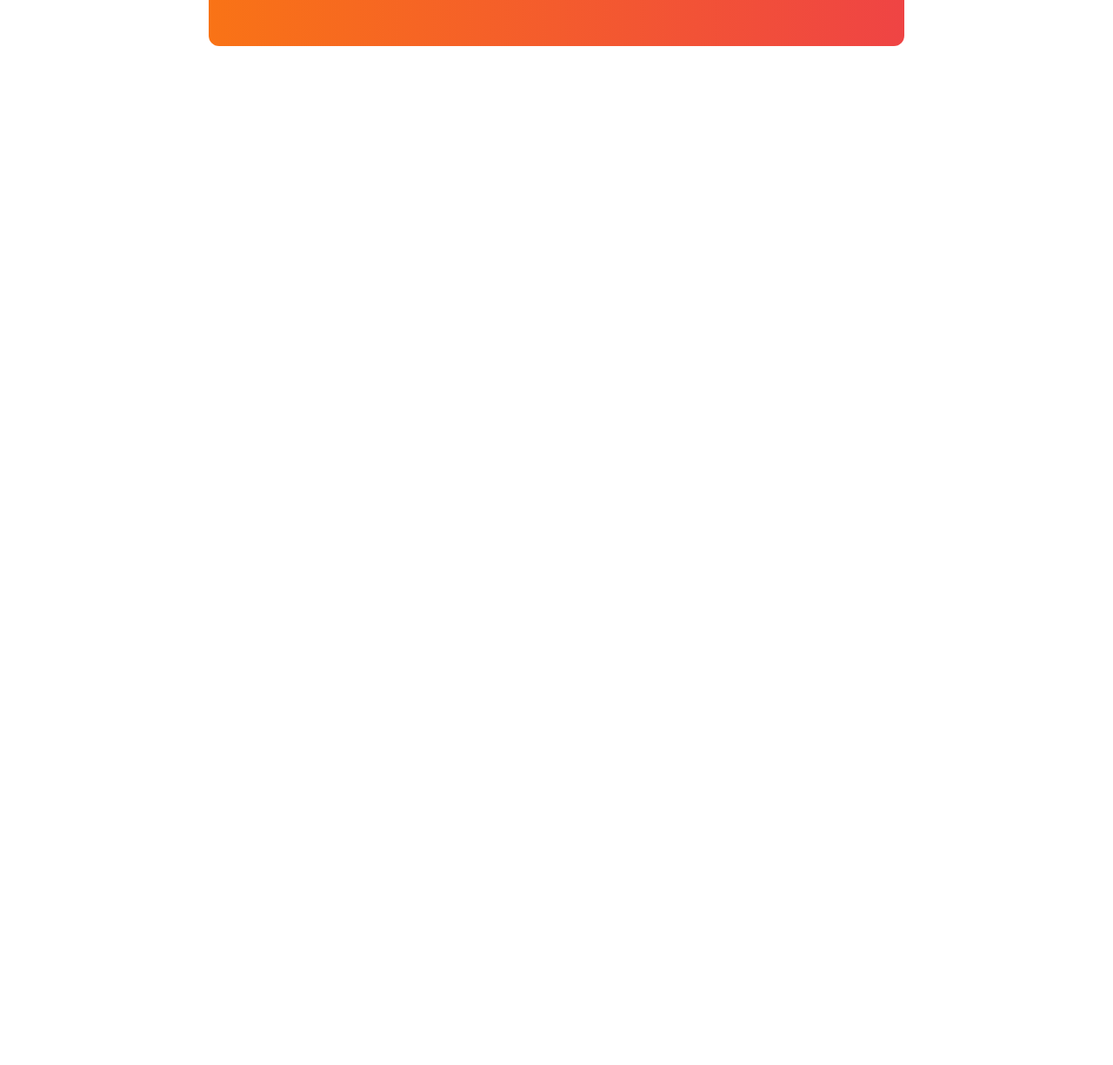
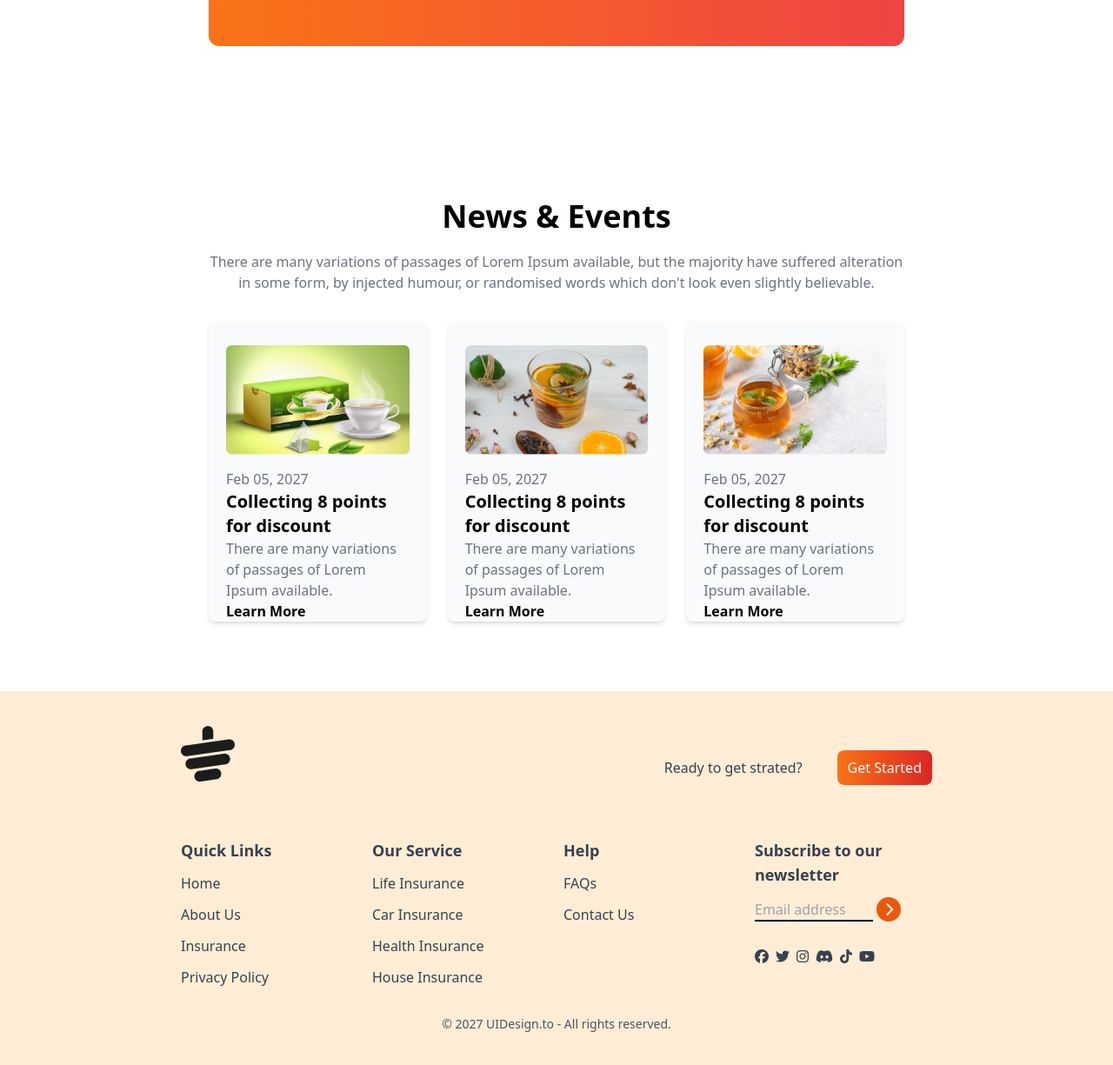
Before and after one commit to sazal25/tea-house-with-tailwind, a plain HTML site: page index.html in a window 1280 px wide. Shown: the part 2500-3725 px from the top of the page at 87% size. Before the commit the page ends 2649 px from the top, so only its background shows below. Drawn offline with nearby package versions, Linux system fonts and the light colour scheme.

Commit message:
footer section done

```diff
--- a/index.html
+++ b/index.html
@@ -207,8 +207,149 @@
             </div>
         </div>
       </section>
+
+      <!-- News section -->
+       <section class="py-8 lg:py-20">
+        <!-- text section -->
+          <div class="text-center mb-8">
+            <h1 class="font-bold text-4xl mb-5">News & Events</h1>
+            <p class="text-gray-500 mx-auto">There are many variations of passages of Lorem Ipsum available, but the majority have suffered alteration in some form, by injected humour, or randomised words which don't look even slightly believable. </p>
+          </div>
+
+          <!-- card section -->
+          <div class="grid grid-cols-1 md:grid-cols-2 lg:grid-cols-3 text-left gap-6">
+              <!-- card -->
+
+              <div class="rounded-lg shadow-md bg-gray-50 overflow-hidden px-5">
+                <img class="mx-auto pt-7" src="images/news-1.png" alt="">
+               <div class="pt-4">
+                <p class="text-gray-500">Feb 05, 2027</p>
+                <h3 class="font-bold text-xl">Collecting 8 points for discount</h3>
+                <p class="text-gray-500">There are many variations of passages of Lorem Ipsum available.</p>
+                <p class="font-bold text-base">Learn More</p>
+               </div>
+              </div>
+
+              <div class="rounded-lg shadow-md bg-gray-50 overflow-hidden px-5">
+                <img class="mx-auto pt-7" src="images/news-2.png" alt="">
+               <div class="pt-4">
+                <p class="text-gray-500">Feb 05, 2027</p>
+                <h3 class="font-bold text-xl">Collecting 8 points for discount</h3>
+                <p class="text-gray-500">There are many variations of passages of Lorem Ipsum available.</p>
+                <p class="font-bold text-base">Learn More</p>
+               </div>
+              </div>
+
+              <div class="rounded-lg shadow-md bg-gray-50 overflow-hidden px-5">
+                <img class="mx-auto pt-7" src="images/news-3.png" alt="">
+               <div class="pt-4">
+                <p class="text-gray-500">Feb 05, 2027</p>
+                <h3 class="font-bold text-xl">Collecting 8 points for discount</h3>
+                <p class="text-gray-500">There are many variations of passages of Lorem Ipsum available.</p>
+                <p class="font-bold text-base">Learn More</p>
+               </div>
+              </div>
+
+
+                </div>
+               </div>
+          </div>
+       </section>
   </main>
-  <footer></footer>
+  <footer class="bg-orange-100 text-gray-700 py-10 px-4 md:px-16">
+    <div class="w-9/12 mx-auto">
+      <!-- logo -->
+       <div class="justify-between flex mb-8">
+        <img class="mb-8" src="./images/cup.png" alt="">
+
+        <div class="flex items-center gap-10">
+          <h4>Ready to get strated?</h4>
+          <button class="text-white bg-gradient-to-r from-orange-500 to-red-600 px-3 py-2 rounded-lg">Get Started</button>
+        </div>
+       </div>
+
+       <!-- Link -->
+        <div class="grid grid-cols-1 md:grid-cols-2 lg:grid-cols-4 gap-4">
+
+          <!-- first column -->
+          <div>
+            <h3 class="font-semibold text-lg mb-3">Quick Links</h3>
+            <ul class="space-y-3">
+              <li>
+                <a class="hover:text-orange-500" href="#">Home</a>
+              </li>
+              <li>
+                <a class="hover:text-orange-500" href="#">About Us</a>
+              </li>
+              <li>
+                <a class="hover:text-orange-500" href="#">Insurance</a>
+              </li>
+              <li>
+                <a class="hover:text-orange-500" href="#">Privacy Policy</a>
+              </li>
+            </ul>
+          </div>
+
+          <!-- second column -->
+          <div>
+            <h3 class="font-semibold text-lg mb-3">Our Service</h3>
+            <ul class="space-y-3">
+              <li>
+                <a class="hover:text-orange-500" href="#">Life Insurance</a>
+              </li>
+              <li>
+                <a class="hover:text-orange-500" href="#">Car Insurance</a>
+              </li>
+              <li>
+                <a class="hover:text-orange-500" href="#">Health Insurance</a>
+              </li>
+              <li>
+                <a class="hover:text-orange-500" href="#">House Insurance</a>
+              </li>
+            </ul>
+          </div>
+
+          <!-- third column -->
+
+          <div>
+            <h3 class="font-semibold text-lg mb-3">Help</h3>
+            <ul class="space-y-3">
+              <li>
+                <a class="hover:text-orange-500" href="#">FAQs</a>
+              </li>
+              <li>
+                <a class="hover:text-orange-500" href="#">Contact Us</a>
+              </li>
+            </ul>
+
+          </div>
+
+          <!-- fourth column -->
+          <div>
+            <h3 class="text-lg font-semibold mb-3">Subscribe to our newsletter</h3>
+            <div>
+              <input type="text" placeholder="Email address" class="bg-transparent border-b-2 border-black w-4/6">
+              <i class="fa-solid fa-chevron-right bg-orange-600 text-white rounded-full w-7 h-7 justify-center items-center inline-flex"></i>
+            </div>
+
+            <div class="flex justify-between w-2/5 mb-2 mt-8 gap-2">
+              <i class="fa-brands fa-facebook"></i>
+              <i class="fa-brands fa-twitter"></i>
+              <i class="fa-brands fa-instagram"></i>
+              <i class="fa-brands fa-discord"></i>
+              <i class="fa-brands fa-tiktok"></i>
+              <i class="fa-brands fa-youtube"></i>
+            </div>
+          </div>
+
+
+        </div>
+
+        <div class="text-center pt-4 mt-4">
+          <p class="text-sm text-gray-600"> © 2027 UIDesign.to - All rights reserved.</p>
+        </div>
+    </div>
+  </footer>
 </body>
 
 </html>
```
